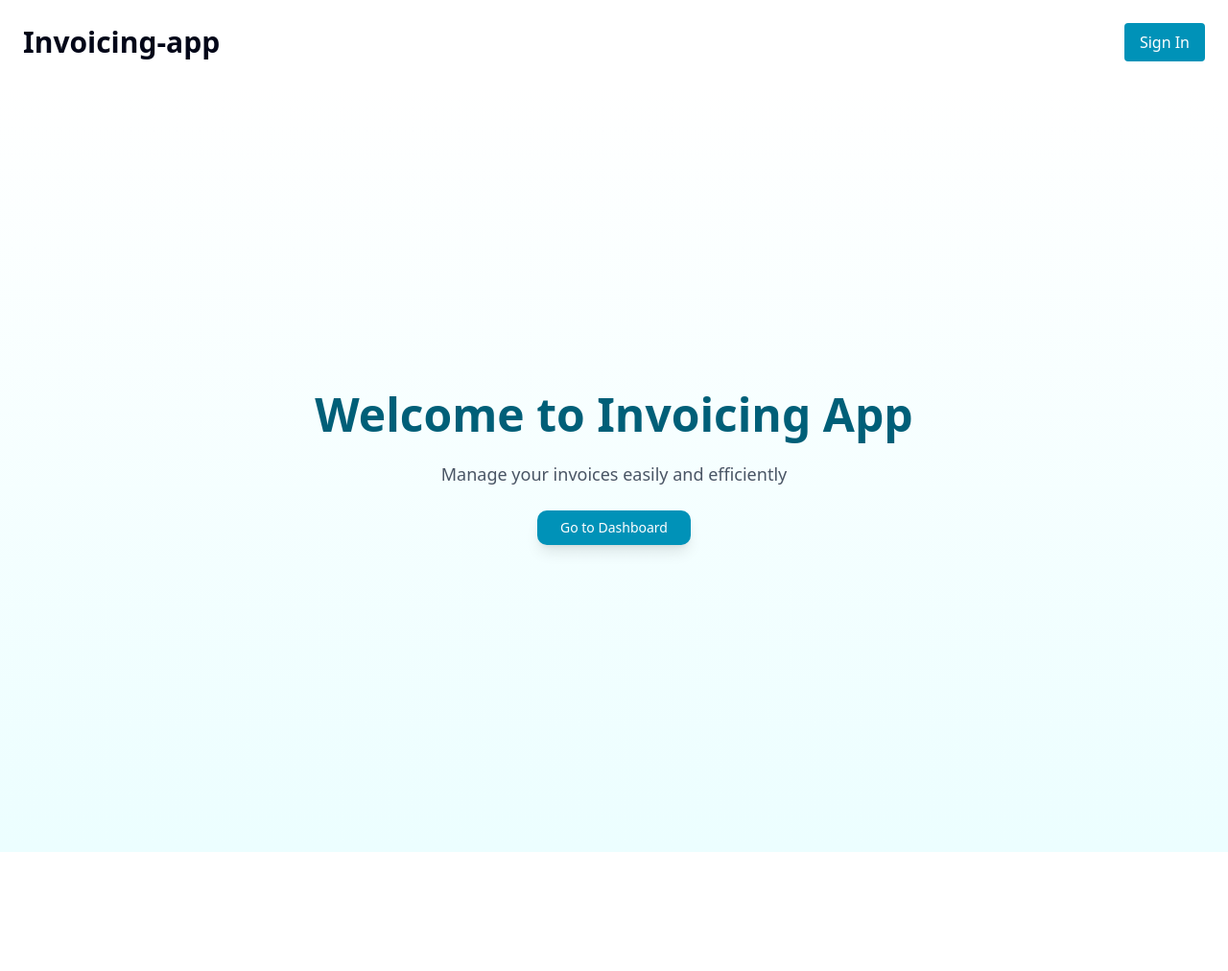
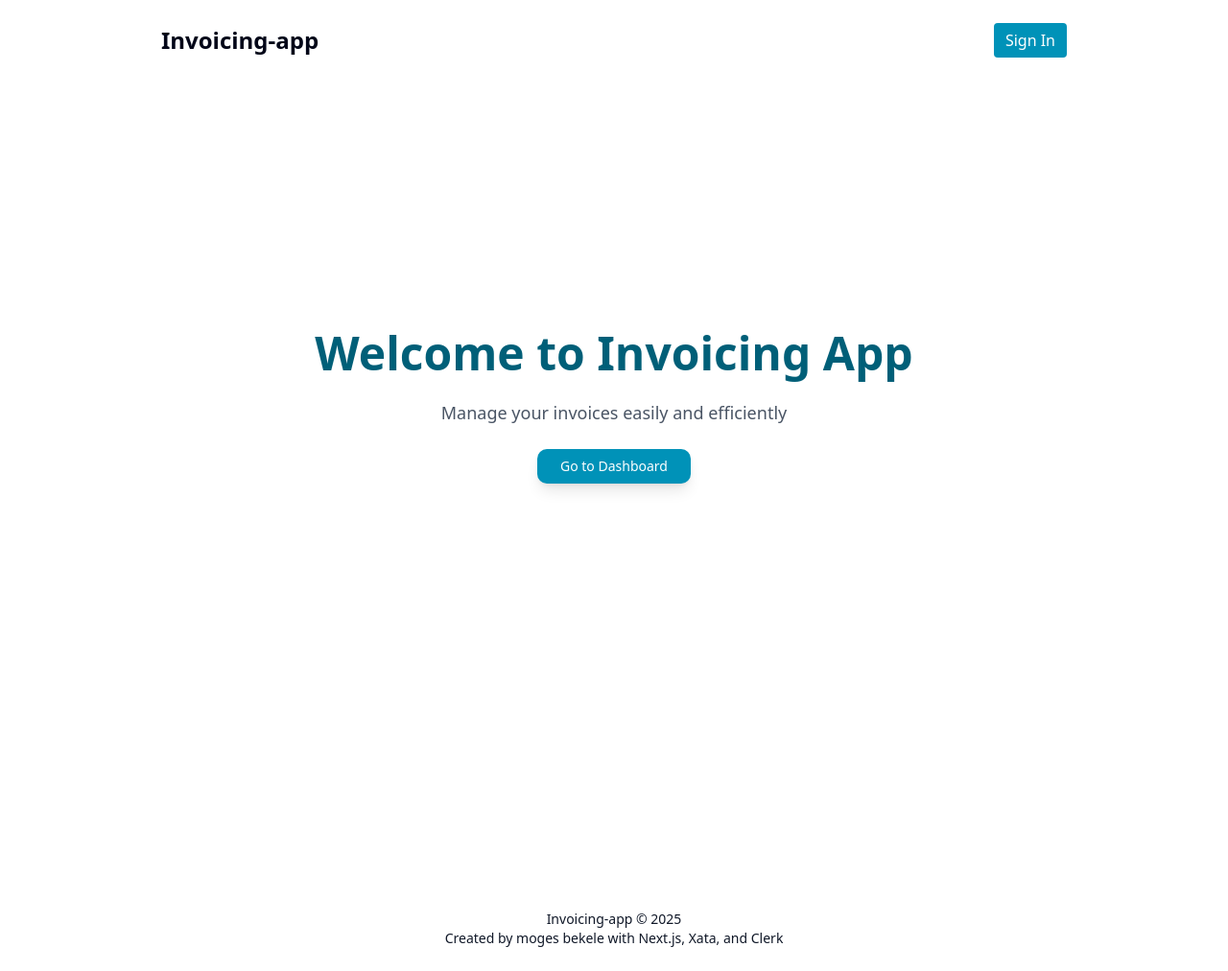
Before and after one commit to MogesBekele/invoice-app, a Next.js app: page / in a window 1280 px wide. Shown: the whole page at 96% size. Before the commit the page ends 888 px from the top, so only its background shows below. Built offline with nearby package versions, Linux system fonts and the light colour scheme; no server answers.

Commit message:
container for all components

```diff
--- a/src/app/dashboard/page.tsx
+++ b/src/app/dashboard/page.tsx
@@ -15,14 +15,17 @@ import Link from "next/link";
 import { db } from "@/db";
 
 import { Invoices } from "@/db/schema";
+import Container from "@/components/Container";
 
 export default async function Dashboard() {
   const results = await db.select().from(Invoices);
 
   return (
-    <main className=" flex flex-col gap-6 justify-center h-full text-center max-w-5xl mx-auto my-12">
-      <div className="flex justify-between">
-        <h1 className="text-3xl font-bold">Invoices</h1>
+    <main className=" h-full">
+      <Container>
+      <div className="flex justify-between mb-6">
+         <h1 className="text-3xl font-bold pl-4">Invoices</h1>
+
         <p>
           <Button variant="ghost" className="inline-flex gap-2" asChild>
             <Link href="/invoices/new">
@@ -99,6 +102,7 @@ export default async function Dashboard() {
           })}
         </TableBody>
       </Table>
+      </Container>
     </main>
   );
 }
--- a/src/app/invoices/new/page.tsx
+++ b/src/app/invoices/new/page.tsx
@@ -8,6 +8,7 @@ import { SubmitButton } from "@/components/SubmitButton";
 import { createAction } from "@/app/actions";
 import { useState, SyntheticEvent} from "react";
 import Form from "next/form";
+import Container from "@/components/Container";
 export default function Invoices() {
   const [state, setState] = useState("ready");
   const handleSubmit = async (event: SyntheticEvent) => {
@@ -18,7 +19,8 @@ export default function Invoices() {
     setState("pending");
   };
   return (
-    <main className=" flex flex-col gap-6 justify-center h-full sm:p-10 max-w-5xl mx-auto my-12">
+    <main className=" h-full sm:p-10 max-w-5xl mx-auto my-12">
+      <Container>
       <div className="flex justify-between">
         <h1 className="text-3xl font-bold"> Create Invoices</h1>
       </div>
@@ -59,6 +61,7 @@ export default function Invoices() {
           <SubmitButton />
         </div>
       </Form>
+      </Container>
     </main>
   );
 }
--- a/src/app/layout.tsx
+++ b/src/app/layout.tsx
@@ -4,6 +4,7 @@ import { Geist, Geist_Mono } from "next/font/google";
 import "./globals.css";
 import { ClerkProvider } from "@clerk/nextjs";
 import Header from "@/components/Header";
+import Footer from "@/components/Footer";
 
 
 const geistSans = Geist({
@@ -36,6 +37,7 @@ export default function RootLayout({
         >
            <Header/>
           {children}
+          <Footer/>
         </body>
       </html>
     </ClerkProvider>
--- a/src/app/page.tsx
+++ b/src/app/page.tsx
@@ -3,11 +3,11 @@ import Link from "next/link";
 
 export default function Home() {
   return (
-    <main className="flex flex-col h-screen bg-gradient-to-b from-white to-cyan-50 text-gray-900">
+    <main className="flex flex-col h-screen bg-gradient-to-b text-gray-900">
 
       {/* Middle hero section */}
-      <div className="flex flex-col h-full gap-6 items-center justify-center">
-        <h1 className="text-5xl font-bold text-cyan-800 text-center">
+      <div className="flex flex-col max-sm:my-[-150px] sm:my-[-100px] h-full gap-6 items-center justify-center">
+        <h1 className="text-5xl  font-bold text-cyan-800 text-center">
           Welcome to Invoicing App
         </h1>
         <p className="text-lg text-gray-600 text-center">
--- a/src/components/Container.tsx
+++ b/src/components/Container.tsx
@@ -1,10 +1,16 @@
-import { cn } from "@/lib/utils"
+import { cn } from "@/lib/utils";
+import { ReactNode } from "react";
 
-interface ContainerProps extends React.ComponentProps<"div"> {}
-const Container = ({ children, ...props }:  ContainerProps) => {
-  return (
-    <div {...props} className={cn("mx-auto max-w-7xl px-4 sm:px-6 lg:px-8", props.className)}>{children}</div>
-  )
+interface ContainerProps extends React.HTMLAttributes<HTMLDivElement> {
+  children: ReactNode;
 }
 
-export default Container
+const Container = ({ children, className, ...props }: ContainerProps) => {
+  return (
+    <div {...props} className={cn("max-w-5xl mx-auto px-4", className)}>
+      {children}
+    </div>
+  );
+};
+
+export default Container;
--- /dev/null
+++ b/src/components/Footer.tsx
@@ -0,0 +1,17 @@
+
+import Container from "./Container";
+
+const Footer = ()=>{
+  return(
+    <footer  className="pb-6 pt-6" >
+      <Container className="flex justify-center flex-col items-center text-gray-900">
+        <p className="text-sm">
+          Invoicing-app &copy; {new Date().getFullYear()}
+        </p>
+        <p className="text-sm">Created by moges bekele with Next.js, Xata, and Clerk</p>
+      </Container>
+    </footer>
+  )
+}
+
+export default Footer
--- a/src/components/Header.tsx
+++ b/src/components/Header.tsx
@@ -1,15 +1,18 @@
 import { SignInButton, SignedIn, SignedOut, UserButton } from "@clerk/nextjs";
 import Link from "next/link";
+import Container from "@/components/Container";
 
 const Header = () => {
   return (
-    <div className="flex justify-between gap-4 p-6 items-center">
-      <Link href="/" className="text-3xl font-bold text-center">
+    <header className="mb-10">
+    <Container>
+    <div className="flex justify-between p-6 items-center">
+      <Link href="/" className="text-2xl font-semibold text-center">
         Invoicing-app
       </Link>
 
       <SignedOut>
-        <div className="px-4 py-2 bg-cyan-600 text-white rounded cursor-pointer hover:cursor-pointer hover:bg-cyan-700 transition-colors">
+        <div className="px-3 py-1.5  bg-cyan-600 text-white rounded cursor-pointer hover:cursor-pointer hover:bg-cyan-700 transition-colors">
           <SignInButton mode="modal">Sign In</SignInButton>
         </div>
       </SignedOut>
@@ -18,6 +21,8 @@ const Header = () => {
         <UserButton />
       </SignedIn>
     </div>
+    </Container>
+    </header>
   );
 };
 export default Header;
```
